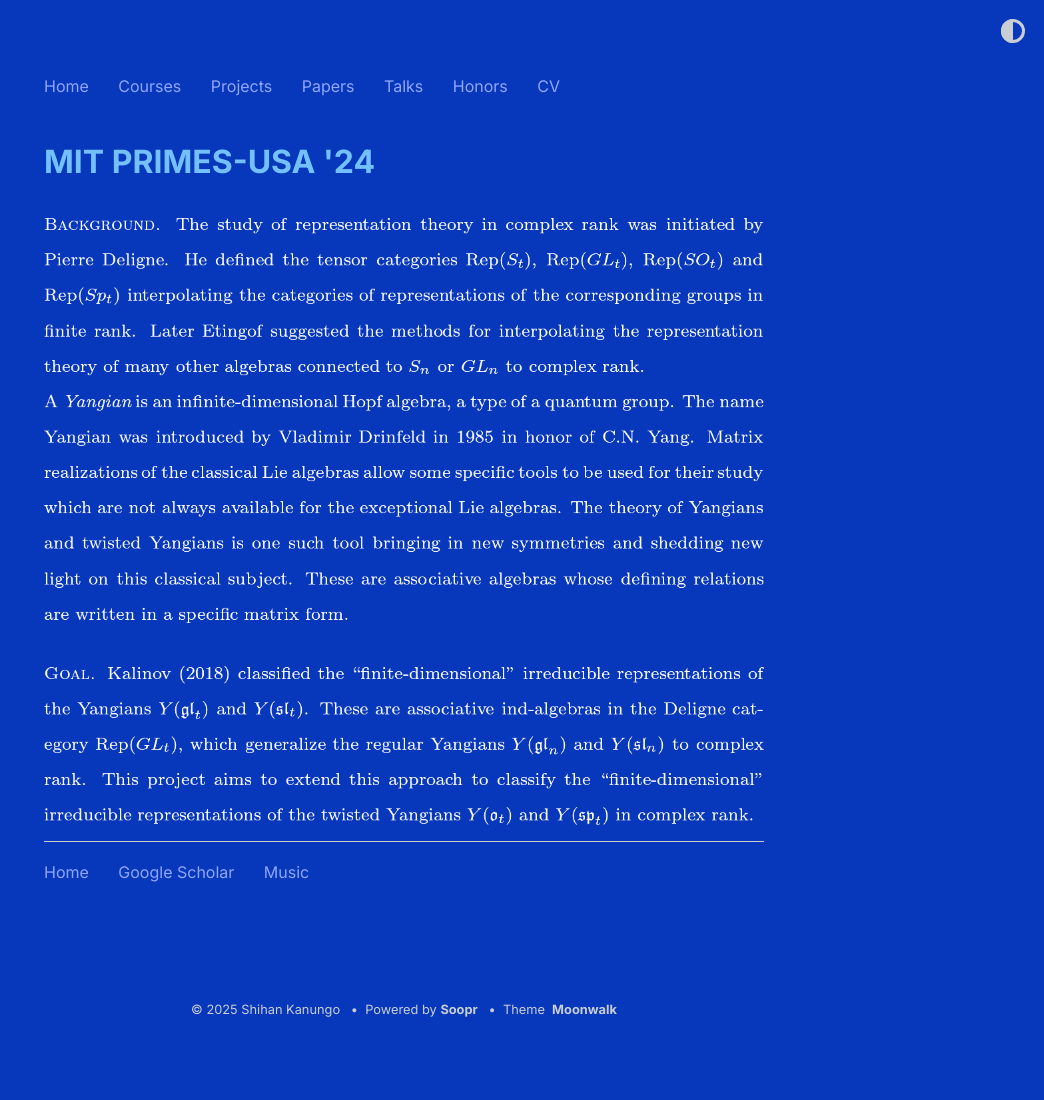
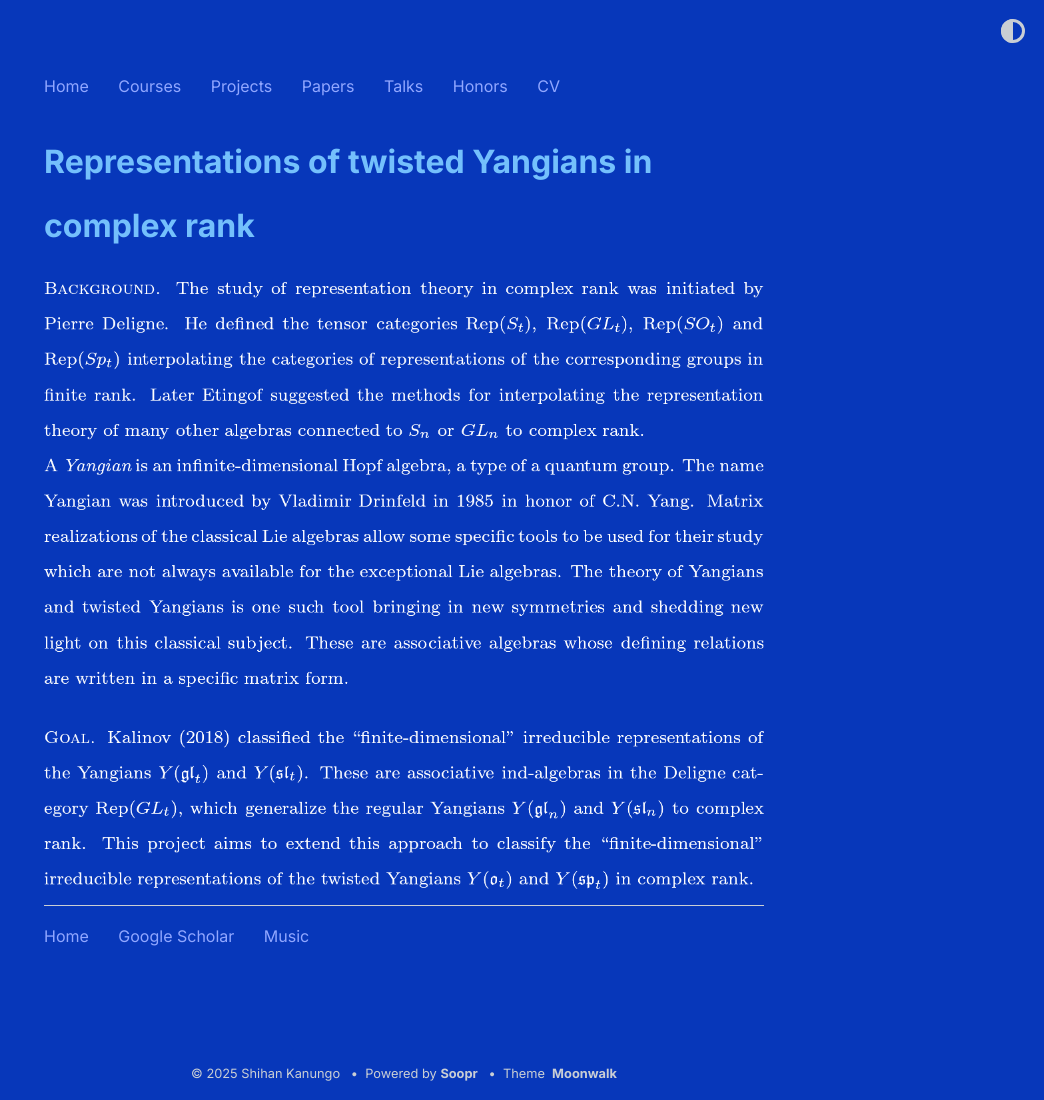
Before and after one commit to shihankanungo/shihankanungo.github.io, a Jekyll site: the page built from primes-24-2.md, in a window 1280 px wide. Shown: the whole page, without its empty margins (236-1280 px from the left). Built offline with Jekyll 4.4.1, drawn with Linux system fonts in a browser that asks for light colours; before the commit the page ends 1036 px from its top, so only the background shows below that.

Commit message:
Update primes-24-2.md

```diff
--- a/primes-24-2.md
+++ b/primes-24-2.md
@@ -1,6 +1,6 @@
 ---
 layout: post
-title: MIT PRIMES-USA '24
+title: Representations of twisted Yangians in complex rank
 ---
 <br>
 ![abstract](primes-24-2.png)
```
